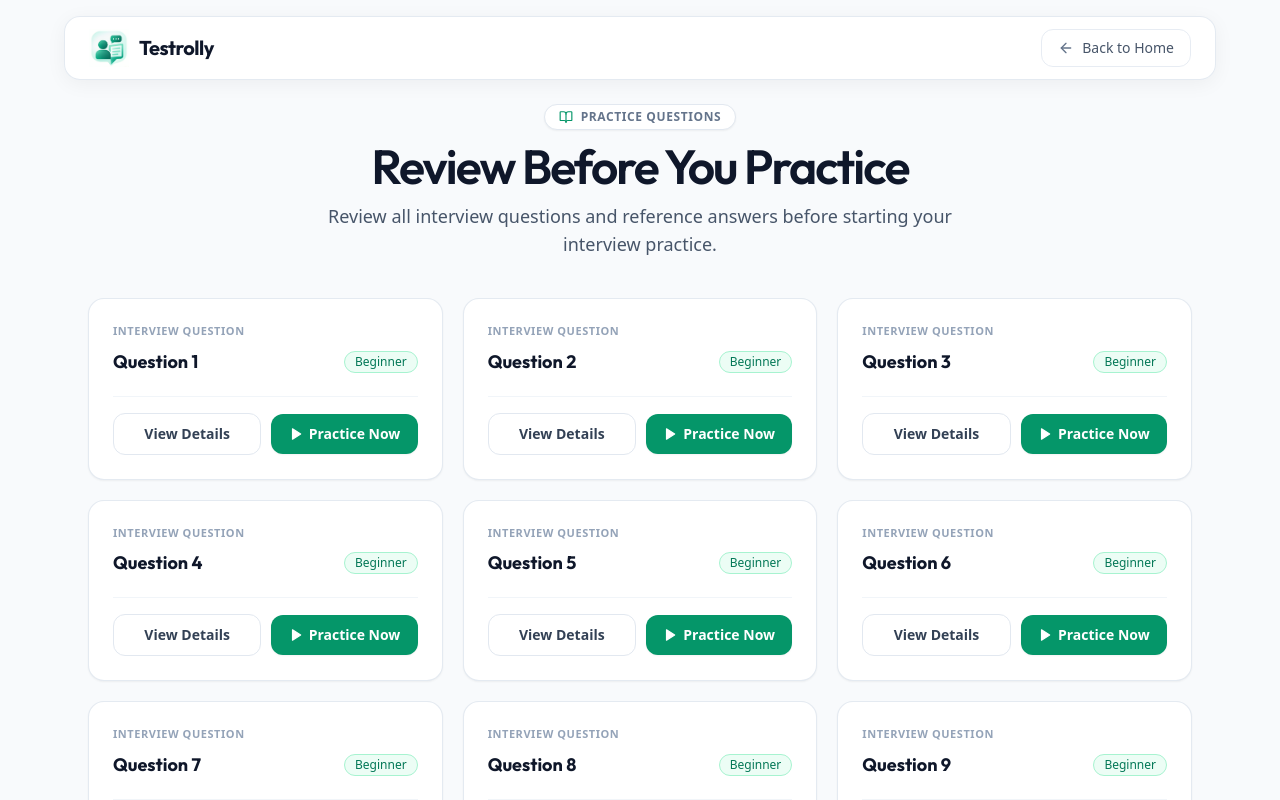
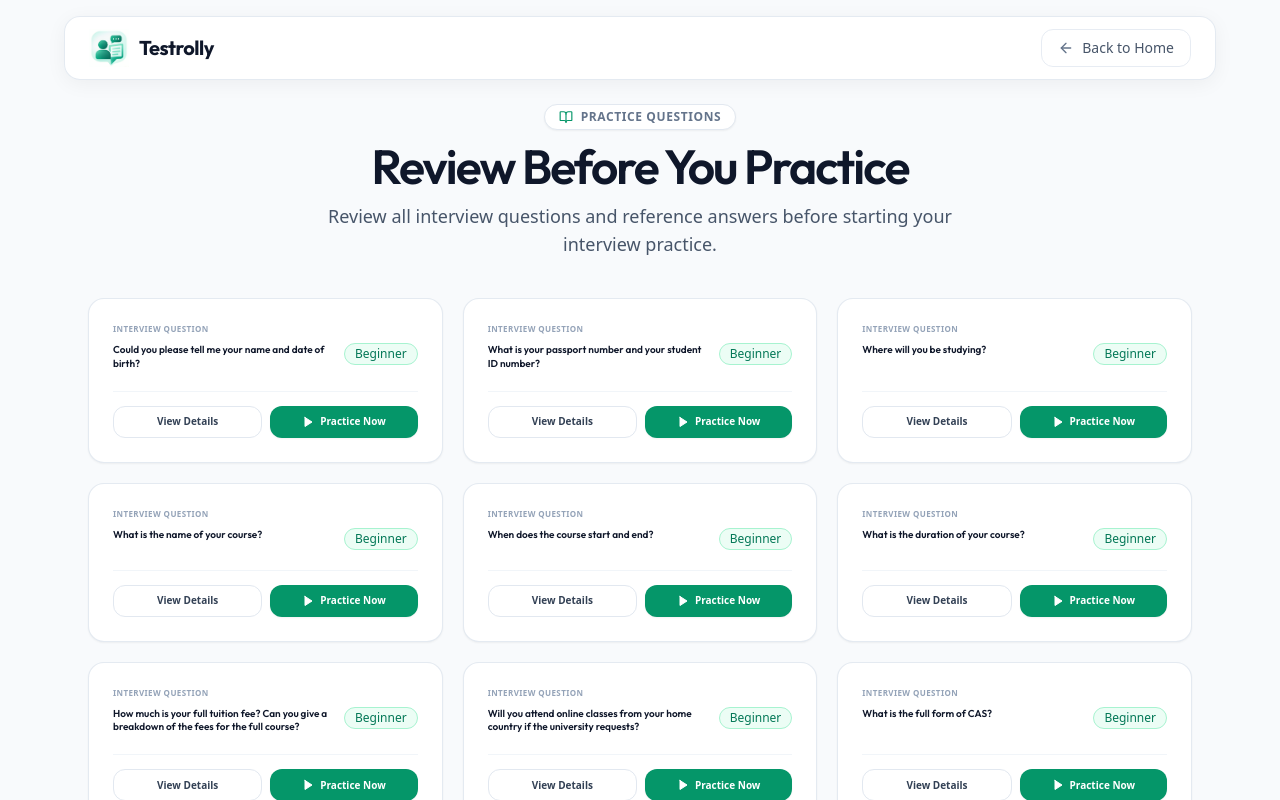
Before and after one commit to UtshadasCSE/testrolly, a React (Vite) app: page / in a window 1280 px wide. Both pictures are taken after a click on the button "Practice More". Shown: the top 800 px of the page. Built offline with nearby package versions, Linux system fonts and the light colour scheme.

Commit message:
Updated the pactice card

```diff
--- a/src/data/test.json
+++ b/src/data/test.json
@@ -177,7 +177,6 @@
       "expectedAnswer": "Brain Station 23, bKash, and Grameenphone are all well-established companies with their main operations in Dhaka, Bangladesh.\n\nBrain Station 23 is a software and IT services company. It provides services such as software development, web and mobile application development, cloud solutions, and other digital technology services for local and international clients.\n\nbKash is one of the leading mobile financial service providers in Bangladesh. It provides digital financial services such as sending and receiving money, mobile payments, bill payments, mobile recharge, and other financial services through its digital platform.\n\nGrameenphone is one of the major telecommunications companies in Bangladesh. It provides mobile network services, internet and data services, and various digital and telecommunications solutions.\n\nThese types of companies interest me because they operate large digital platforms and work with significant amounts of data, so they could provide relevant opportunities for building my career in Data Analytics and Data Science.",
       "preparationTime": 10
     },
-    [
     {
       "id": 27,
       "difficulty": "Intermediate",
@@ -277,5 +276,4 @@
       "preparationTime": 10
     }
   ]
-  ]
 }
--- a/src/pages/Practice.tsx
+++ b/src/pages/Practice.tsx
@@ -104,33 +104,33 @@ export const Practice: React.FC<PracticeProps> = ({ onNavigateHome, onPracticeQu
               className="flex flex-col justify-between p-5 sm:p-6 rounded-2xl bg-white border border-slate-200/90 shadow-sm hover:shadow-md hover:border-slate-300 transition-all duration-200 group"
             >
               <div>
-                <div className="text-[11px] font-semibold uppercase tracking-wider text-slate-400 mb-2">
+                <div className="text-[8px] font-semibold uppercase tracking-wider text-slate-400 mb-2">
                   INTERVIEW QUESTION
                 </div>
-                <div className="flex items-center justify-between gap-3 mb-5">
-                  <h3 className="text-lg font-bold text-slate-900 font-heading">
-                    Question {q.id}
+                <div className="flex items-start justify-between gap-3 mb-5">
+                  <h3 className="text-[10px] font-semibold text-slate-900 leading-snug font-heading">
+                    {q.question}
                   </h3>
-                  <span className={`inline-flex items-center px-2.5 py-0.5 rounded-full text-xs font-medium border ${getDifficultyBadge(q.difficulty)}`}>
+                  <span className={`inline-flex items-center px-2.5 py-0.5 rounded-full text-xs font-medium border shrink-0 ${getDifficultyBadge(q.difficulty)}`}>
                     {q.difficulty}
                   </span>
                 </div>
               </div>
 
-              <div className="flex flex-col sm:flex-row items-center gap-2.5 mt-auto pt-4 border-t border-slate-100">
+              <div className="flex flex-col sm:flex-row items-center gap-2 mt-auto pt-3.5 border-t border-slate-100">
                 <button
                   type="button"
                   onClick={() => setSelectedQuestion(q)}
-                  className="w-full sm:flex-1 inline-flex items-center justify-center gap-1.5 px-3 py-2.5 rounded-xl bg-white hover:bg-slate-50 text-slate-700 hover:text-slate-900 border border-slate-200 text-xs sm:text-sm font-semibold transition-all duration-150 cursor-pointer active:scale-[0.98]"
+                  className="w-full sm:flex-1 h-8 inline-flex items-center justify-center gap-1.5 px-3 rounded-lg bg-white hover:bg-slate-50 text-slate-700 hover:text-slate-900 border border-slate-200 text-[10px] font-semibold transition-all duration-150 cursor-pointer active:scale-[0.98]"
                 >
                   <span>View Details</span>
                 </button>
                 <button
                   type="button"
                   onClick={() => onPracticeQuestion(q.id)}
-                  className="w-full sm:flex-1 inline-flex items-center justify-center gap-1.5 px-3 py-2.5 rounded-xl bg-emerald-600 hover:bg-emerald-700 text-white text-xs sm:text-sm font-semibold shadow-sm hover:shadow transition-all duration-150 cursor-pointer active:scale-[0.98]"
+                  className="w-full sm:flex-1 h-8 inline-flex items-center justify-center gap-1.5 px-3 rounded-lg bg-emerald-600 hover:bg-emerald-700 text-white text-[10px] font-semibold shadow-sm hover:shadow transition-all duration-150 cursor-pointer active:scale-[0.98]"
                 >
-                  <Play className="w-3.5 h-3.5 fill-white" />
+                  <Play className="w-3 h-3 fill-white" />
                   <span>Practice Now</span>
                 </button>
               </div>
```
Lines whose indentation alone changed are shown as unchanged.
